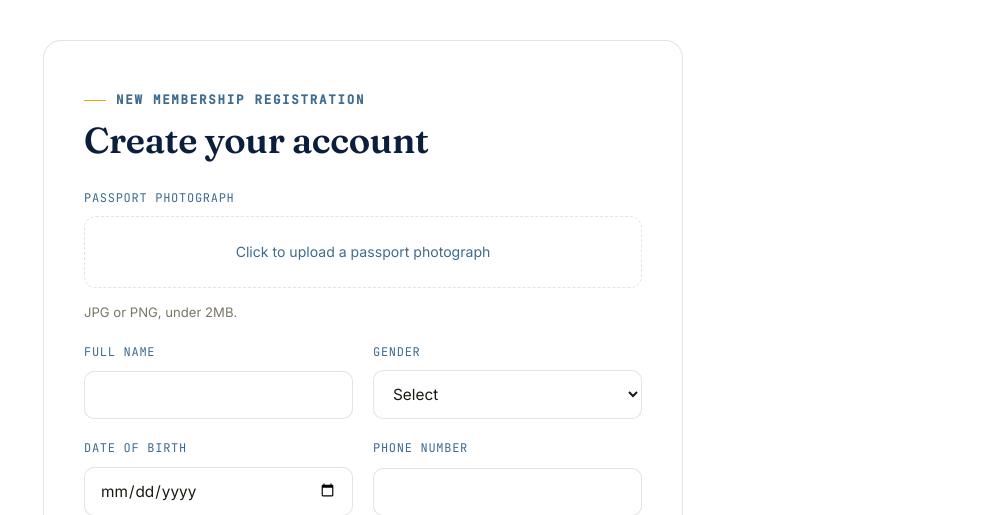
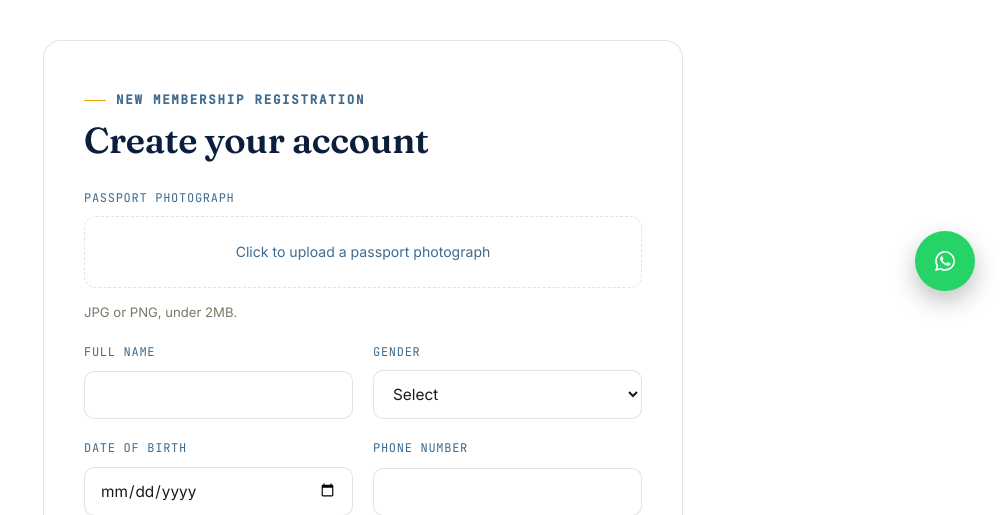
Before and after one commit to tuna204/smile-microfinance-system, a Flask app: page /membership in a window 1280 px wide. Shown: the part 481-996 px from the top of the page, without its empty margins (277-1280 px from the left). Run offline with Flask 3, Linux system fonts and the light colour scheme.

Commit message:
Add WhatsApp chat link to membership page

```diff
--- a/templates/public/membership.html
+++ b/templates/public/membership.html
@@ -191,6 +191,10 @@
   </div>
 </footer>
 
+  <a href="https://wa.me/2347046409000" target="_blank" class="whatsapp-float" aria-label="Chat on WhatsApp">
+  <svg viewBox="0 0 24 24"><path d="M17.6 6.32A7.85 7.85 0 0 0 12.05 4a7.94 7.94 0 0 0-6.87 11.9L4 20l4.2-1.1a7.9 7.9 0 0 0 3.85 1h0a7.94 7.94 0 0 0 7.94-7.94 7.9 7.9 0 0 0-2.39-5.64zm-5.55 12.2h0a6.6 6.6 0 0 1-3.36-.92l-.24-.14-2.5.66.67-2.44-.16-.25a6.61 6.61 0 1 1 5.59 3.09zm3.62-4.95c-.2-.1-1.17-.58-1.35-.64s-.31-.1-.45.1-.52.64-.64.78-.24.15-.44.05a5.4 5.4 0 0 1-1.6-.98 6 6 0 0 1-1.1-1.37c-.12-.2 0-.3.09-.4s.2-.24.3-.36a1.4 1.4 0 0 0 .2-.34.37.37 0 0 0 0-.35c-.05-.1-.45-1.08-.62-1.48s-.33-.33-.45-.33h-.38a.74.74 0 0 0-.53.25 2.24 2.24 0 0 0-.7 1.67 3.9 3.9 0 0 0 .81 2.05 8.9 8.9 0 0 0 3.4 3 8 8 0 0 0 1.2.44 2.9 2.9 0 0 0 1.33.08 2.18 2.18 0 0 0 1.43-1 1.78 1.78 0 0 0 .12-1c-.05-.1-.18-.15-.38-.25z"/></svg>
+</a>
+
 <script src="{{ url_for('static', filename='js/main.js') }}"></script>
 </body>
 </html>
```
